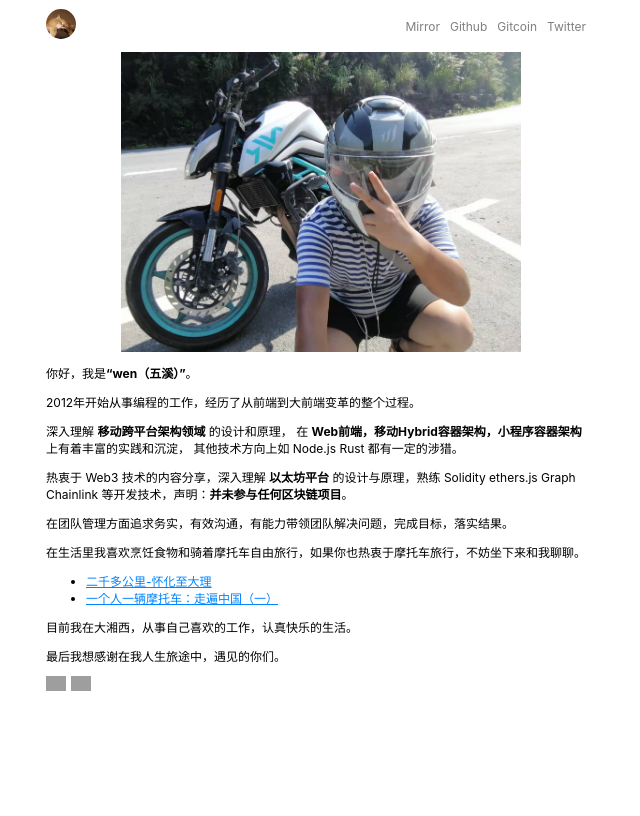
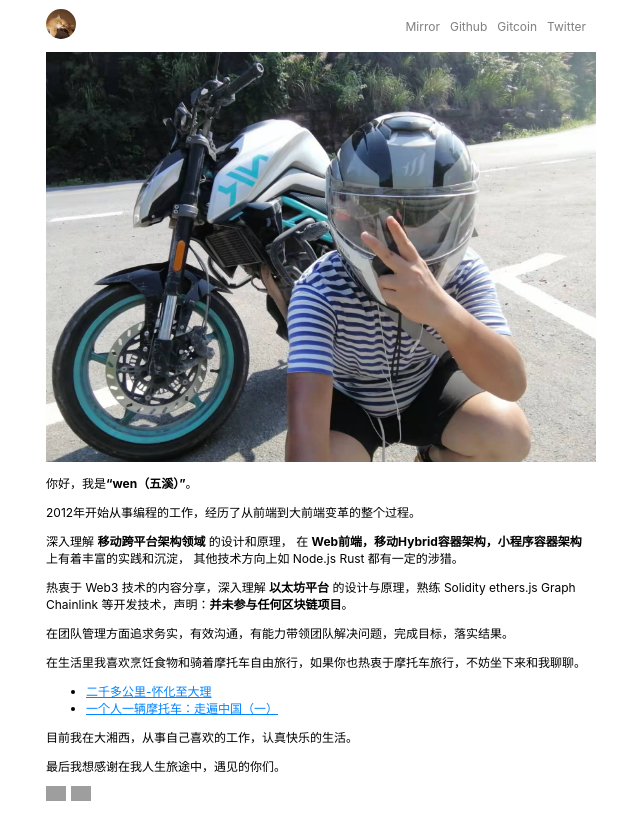
Before and after one commit to icepy/icepy.xyz, a React (Create React App) app: page / in a window 1280 px wide. Shown: the whole page, without its empty margins (319-959 px from the left). Built offline with nearby package versions, Linux system fonts and the light colour scheme; grey boxes are pictures that could not be loaded.

Commit message:
chore: 处理 PC 的图片兼容

```diff
--- a/src/components/Content/index.jsx
+++ b/src/components/Content/index.jsx
@@ -1,14 +1,18 @@
 import React, { Component } from 'react';
 import './style.css';
 import bgImage from "../../img/bg.jpeg";
+
+const bg = {
+  backgroundImage: `url(${bgImage})`,
+}
 
 export default class Content extends Component {
   render(){
     return (
       <div>
         <div className="App-Header-Content">
-          <div className="App-Header">
-            <img src={bgImage} height="300" alt="" />
+          <div className="App-Header" style={bg}>
+            {/* <img src={bgImage} height="300" alt="" /> */}
           </div>
         </div>
         <div className="App-Content">
--- a/src/components/Content/style.css
+++ b/src/components/Content/style.css
@@ -10,6 +10,13 @@
   font-size: 16px;
   font-weight: bold;
   background-size: cover;
+  background-repeat: no-repeat;
+}
+
+@media screen and ( min-width: 550px ) {
+  .App-Header{
+    height: 410px;
+  }
 }
 
 .App-Header img{
```
